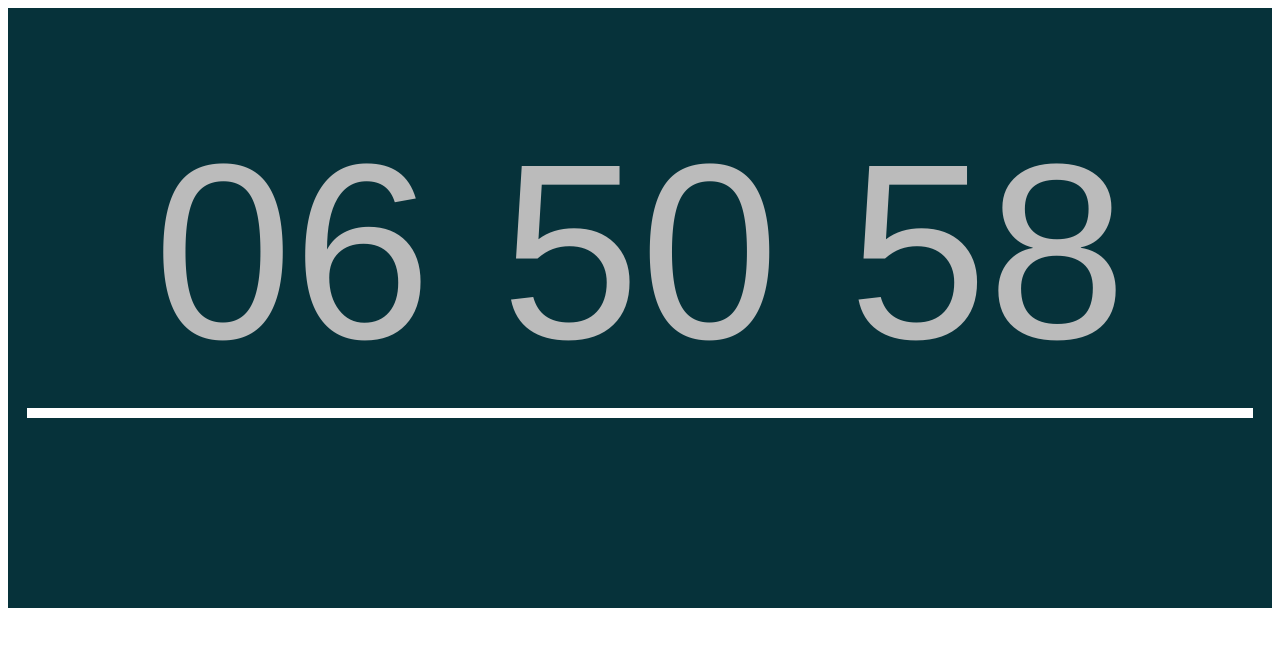
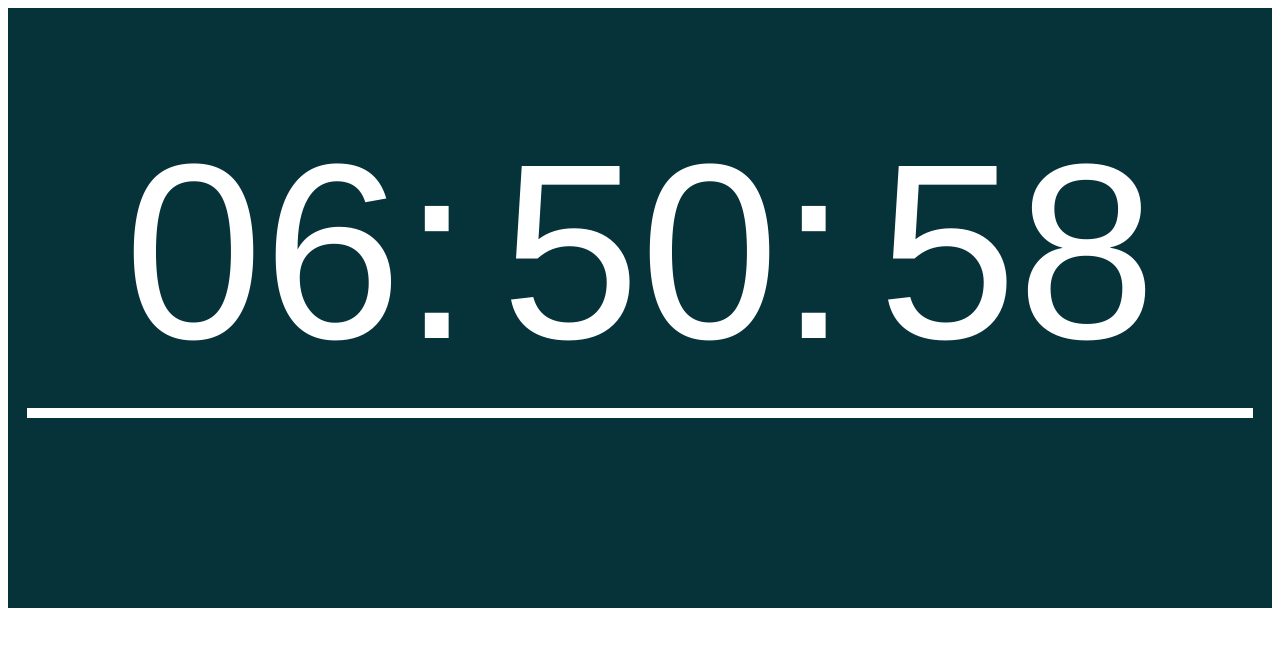
Before and after one commit to frazierr2/2.4-color-clock, a plain HTML site: page index.html in a window 1280 px wide. Drawn offline with Linux system fonts and the light colour scheme.

Commit message:
Final Project for Hex Clock

```diff
--- a/main.js
+++ b/main.js
@@ -54,28 +54,25 @@ var colorCode = '#' + currentRed + currentGreen + currentBlue;
 background.style.backgroundColor = colorCode;
 
 
-var colorClock = hours + ':' + minutes + ':' + seconds;
+// var colorClock = hours + ':' + minutes + ':' + seconds;
 var percentageForStatusbar = ((seconds/60)*100).toFixed();
-// var hexColorStr =  hours  + minutes + seconds;
 
 
-//***EDITED IN CLASS******
+
+//***EDITED IN CLASS****** THIS IF FOR EXECUTING HEX VS REG. CLOCK
 if(hoverOverClock == true){
-  // clock.textContent =  colorCode;
   hoursContainer.textContent = currentRed;
   minutesContainer.textContent = currentGreen;
   secondsContainer.textContent = currentBlue;
 
 }else{
-  // clock.textContent = colorClock;
   hoursContainer.textContent = ( '0' + hours).slice(-2);
   minutesContainer.textContent = ('0' + minutes).slice(-2);
   secondsContainer.textContent = ('0' + seconds).slice(-2);
 };
 
 
-// console.log(seconds);
-// document.body.style.backgroundColor = '#' + hexColorStr;
+console.log(seconds);
 secondsbar.style.width = percentageForStatusbar + '%';
 
 }
--- a/scss/styles.scss
+++ b/scss/styles.scss
@@ -1,32 +1,21 @@
-
-body{
-  // background-color: #333;
-  color: #bbb;
-  font-family: Helvetica;
-  text-align: center;
-}
 
 .container{
   height: 500px;
   padding-top: 100px;
-  background-color: yellow;
+  // background-color: yellow;
   text-align: center;
   font-size: 250px;
+  color: white;
+  font-family: helvetica;
 
 }
-//
-// h1{
-//   text-align: center;
-//   font-weight: bold;
-// }
 
-// #clock{
-//   font-size: 16vw;
-//   margin: 150px auto;
-//   margin-bottom: 10px;
-//   position: relative;
-//   bottom: 650px;
-// }
+.hours:after,.minutes:after{
+  content: ":";
+}
+.minutes, .seconds{
+  margin-left: -40px;
+}
 
 #secondsbar{
   border-bottom: 10px solid white;
```
Also changed, not shown: index.html (+0 -15 lines), css/styles.css, 1 other file.
